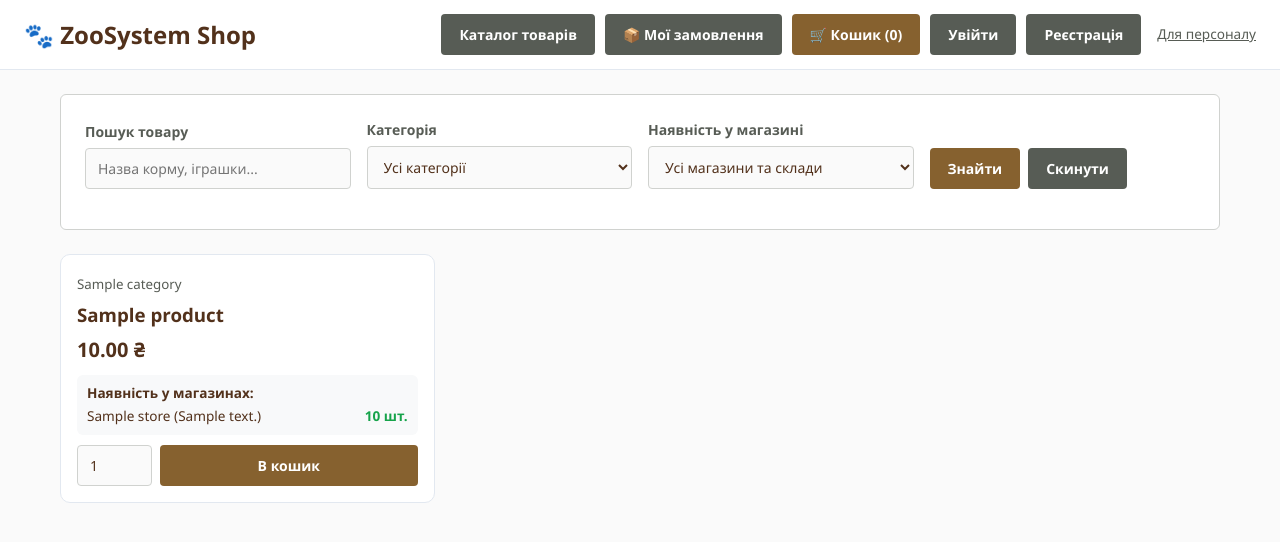
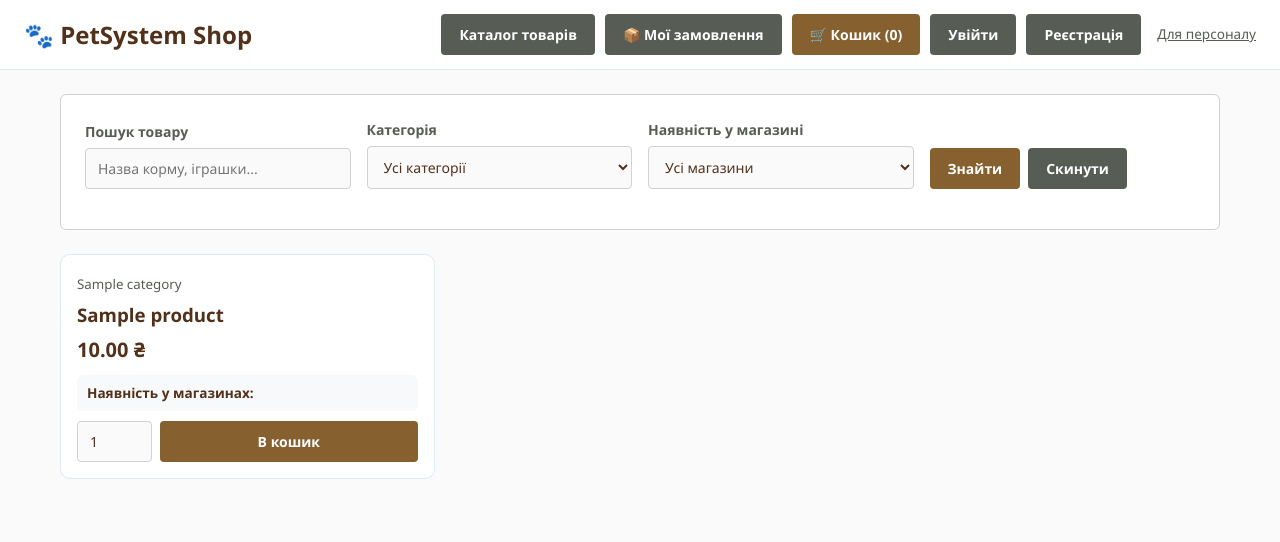
Before and after one commit to kumpanska/pet-store-project, a Django app: page /shop/ in a window 1280 px wide. Shown: the top 542 px of the page. Run offline with Django 5.2, Linux system fonts and the light colour scheme; tables that the repository leaves empty hold one stand-in row (values such as "Sample post").

Commit message:
feat: add updated function to view and update html

```diff
--- a/pet_store_project/views/accountant.py
+++ b/pet_store_project/views/accountant.py
@@ -297,7 +297,7 @@ def accountant_pnl_report(request):
         'cogs': cogs,
         'gross_profit': gross_profit,
         'payroll_expenses': payroll_expenses,
-        'writeoffs_loss': write_offs_loss,
+        'write_offs_loss': write_offs_loss,
         'purchases_total': purchases_total,
         'net_profit': net_profit,
     })
--- a/pet_store_project/views/shop.py
+++ b/pet_store_project/views/shop.py
@@ -146,7 +146,7 @@ def shop_catalog(request):
         'shop_customer': _get_shop_customer(request),
         'products': products,
         'categories': ProductCategory.objects.all(),
-        'stores': Store.objects.all(),
+        'stores': Store.objects.filter(type='магазин'),
         'selected_category': category_id,
         'selected_store': store_id,
         'query': query,
--- a/templates/shop/base_shop.html
+++ b/templates/shop/base_shop.html
@@ -4,7 +4,7 @@
 <head>
     <meta charset="UTF-8">
     <meta name="viewport" content="width=device-width, initial-scale=1.0">
-    <title>{% block title %}ZooSystem Shop — Інтернет-зоомагазин{% endblock %}</title>
+    <title>{% block title %}PetSystem Shop — Інтернет-зоомагазин{% endblock %}</title>
     <link rel="stylesheet" href="{% static 'css/style.css' %}">
     <style>
         .shop-header { background: #fff; border-bottom: 1px solid #e2e8f0; padding: 14px 24px; display: flex; justify-content: space-between; align-items: center; flex-wrap: wrap; gap: 12px; }
@@ -19,7 +19,7 @@
     <header class="shop-header">
         <div>
             <a href="{% url 'shop_catalog' %}" style="text-decoration: none; color: inherit;">
-                <h2 style="margin: 0;">🐾 ZooSystem Shop</h2>
+                <h2 style="margin: 0;">🐾 PetSystem Shop</h2>
             </a>
         </div>
         <nav style="display: flex; gap: 10px; align-items: center; flex-wrap: wrap;">
--- a/templates/shop/catalog.html
+++ b/templates/shop/catalog.html
@@ -21,9 +21,9 @@
             <div class="form-group">
                 <label>Наявність у магазині</label>
                 <select name="store" class="form-control">
-                    <option value="">Усі магазини та склади</option>
+                    <option value="">Усі магазини</option>
                     {% for st in stores %}
-                        <option value="{{ st.id }}" {% if st.id|stringformat:"s" == selected_store %}selected{% endif %}>{{ st.name }} ({{ st.type }})</option>
+                        <option value="{{ st.id }}" {% if st.id|stringformat:"s" == selected_store %}selected{% endif %}>{{ st.name }}</option>
                     {% endfor %}
                 </select>
             </div>
@@ -55,6 +55,7 @@
             <div class="stock-list">
                 <strong>Наявність у магазинах:</strong>
                 {% for ps in p.store_stocks.all %}
+                    {% if ps.store.type == 'магазин' %}
                         <div style="display: flex; justify-content: space-between; margin-top: 3px;">
                             <span>{{ ps.store.name }}{% if ps.store.address %} ({{ ps.store.address }}){% endif %}</span>
                             {% if ps.quantity > 0 %}
@@ -63,8 +64,9 @@
                                 <span style="color: #94a3b8;">Немає</span>
                             {% endif %}
                         </div>
+                    {% endif %}
                 {% empty %}
-                    <div>Загальний залишок: {{ p.stock_quantity }} шт.</div>
+                    <div style="color: #94a3b8; margin-top: 3px;">Немає в магазинах</div>
                 {% endfor %}
             </div>
         </div>
```
Lines whose indentation alone changed are shown as unchanged.
